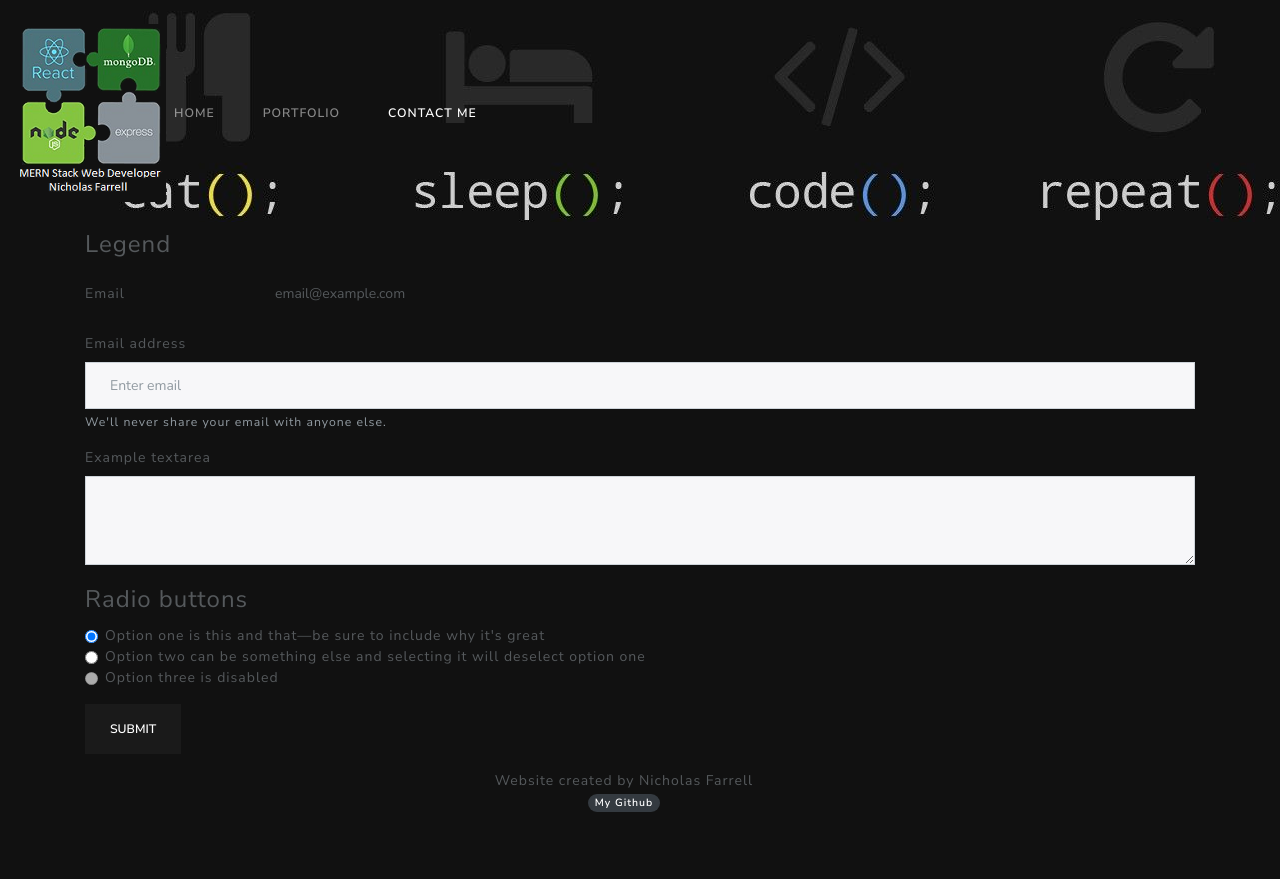
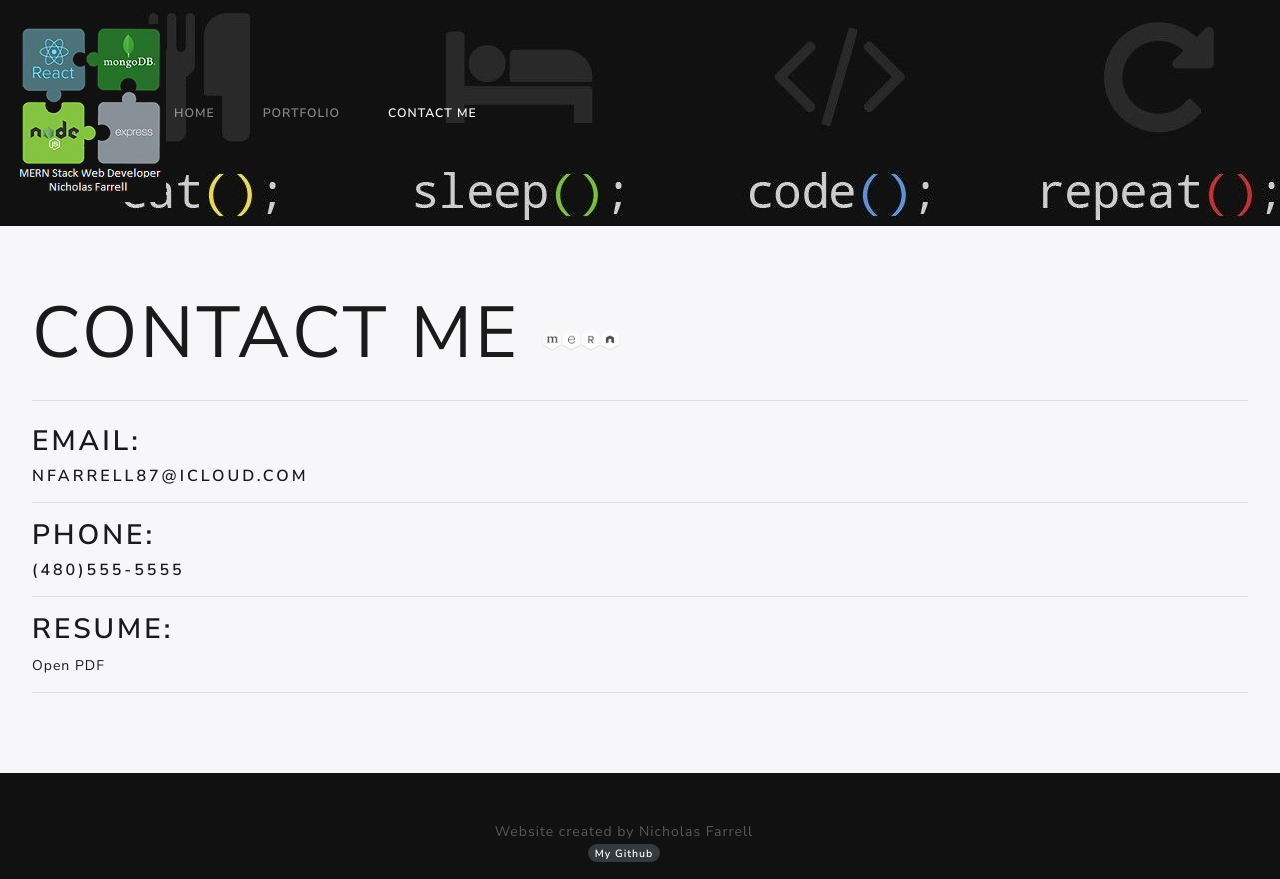
Before and after one commit to nfarrell87/Portfolio, a plain HTML site: page contact.html in a window 1280 px wide. Before the commit the page ends 828 px from the top, so only its background shows below. Drawn offline with nearby package versions, Linux system fonts and the light colour scheme.

Commit message:
updated contact page

```diff
--- a/assets/css/style.css
+++ b/assets/css/style.css
@@ -23,7 +23,7 @@ body {
 }
 .wide {
     margin: 0 auto;
-    min-width: 1800px;
+    max-width: 1850px;
 }
 .cardrow {
     margin: 0 auto;
--- a/contact.html
+++ b/contact.html
@@ -38,59 +38,25 @@
 
 
 
-    <div class="container">
-        <form>
-            <fieldset>
-                <legend>Legend</legend>
-                <div class="form-group row">
-                    <label for="staticEmail" class="col-sm-2 col-form-label">Email</label>
-                    <div class="col-sm-10">
-                        <input type="text" readonly="" class="form-control-plaintext" id="staticEmail"
-                            value="email@example.com">
-                    </div>
-                </div>
-                <div class="form-group">
-                    <label for="exampleInputEmail1">Email address</label>
-                    <input type="email" class="form-control" id="exampleInputEmail1" aria-describedby="emailHelp"
-                        placeholder="Enter email">
-                    <small id="emailHelp" class="form-text text-muted">We'll never share your email with anyone
-                        else.</small>
-                </div>
-                <div class="form-group">
-                    <label for="exampleTextarea">Example textarea</label>
-                    <textarea class="form-control" id="exampleTextarea" rows="3"></textarea>
-                </div>
-                <fieldset class="form-group">
-                    <legend>Radio buttons</legend>
-                    <div class="form-check">
-                        <label class="form-check-label">
-                            <input type="radio" class="form-check-input" name="optionsRadios" id="optionsRadios1"
-                                value="option1" checked="">
-                            Option one is this and that—be sure to include why it's great
-                        </label>
-                    </div>
-                    <div class="form-check">
-                        <label class="form-check-label">
-                            <input type="radio" class="form-check-input" name="optionsRadios" id="optionsRadios2"
-                                value="option2">
-                            Option two can be something else and selecting it will deselect option one
-                        </label>
-                    </div>
-                    <div class="form-check disabled">
-                        <label class="form-check-label">
-                            <input type="radio" class="form-check-input" name="optionsRadios" id="optionsRadios3"
-                                value="option3" disabled="">
-                            Option three is disabled
-                        </label>
-                    </div>
-                </fieldset>
-
-                </fieldset>
-                <button type="submit" class="btn btn-primary">Submit</button>
-            </fieldset>
-        </form>
+    <div class="jumbotron justify-content-center">
+        <h1 class="display-3">Contact me<img class="mernLogo" src="assets/images/mernLogo.png"></h1>
+        <hr class="my-4">
+        <p>
+            <h2>Email:</h2></h1>
+            <h5>NFarrell87@icloud.com</h5>
+        </p>
+        <hr>
+        <p>
+            <h2>Phone:</h2>
+            <h5>(480)555-5555</h5>
+        </p>
+        <hr>
+        <p>
+            <h2>Resume:</h2>
+            <a href="#">Open PDF</a>
+        </p>
+        <hr>
     </div>
-
 
 
     <footer class="page-footer">
```
